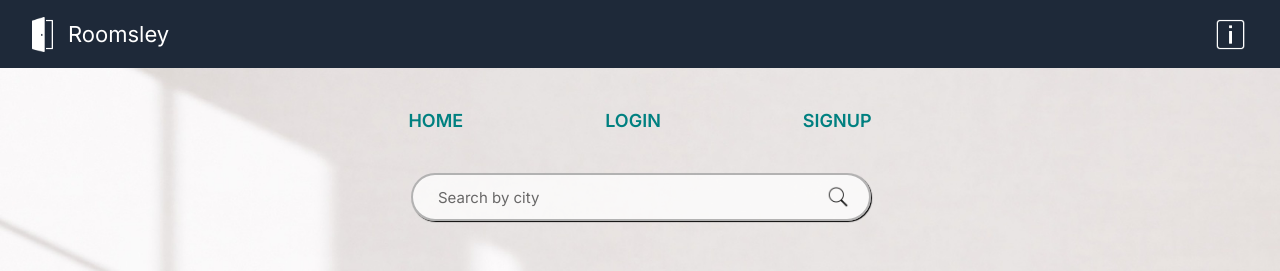
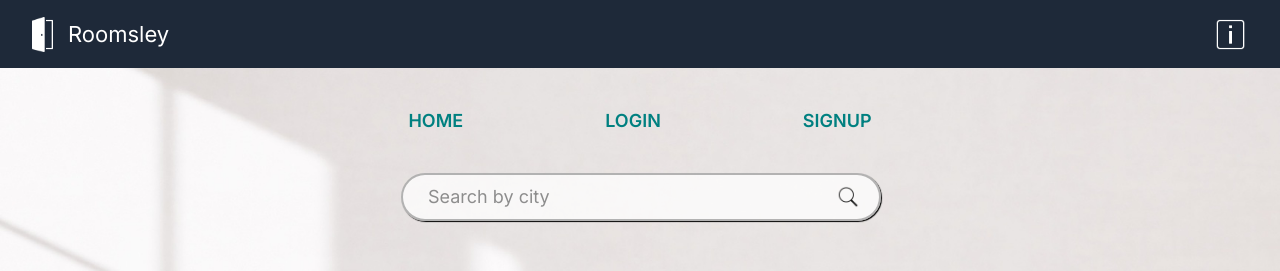
Before and after one commit to rohitkumar893/roomsley, a React (Vite) app: page / in a window 1280 px wide. Shown: the top 271 px of the page. Built offline with nearby package versions, Linux system fonts and the light colour scheme; no server answers.

Commit message:
update: homepage

```diff
--- a/src/App.css
+++ b/src/App.css
@@ -26,20 +26,6 @@ body{
   color:teal;
 }
 
-.second{
-  padding: 80px;
-  padding-top:150px;
-}
-
-.findrooms, .listrooms, .easydeal{
-  background-color: rgba(248, 244, 244, 0.9);
-  padding:30px;
-}
-
-.services{
-  margin-top: 50px;
-}
-
 
 .textlogo{
   text-shadow: #ababab 2px 2px 5px;
@@ -55,10 +41,6 @@ body{
 
 .firstlogo{
   filter:drop-shadow(5px 5px 40px rgb(255, 255, 255));
-}
-
-.findrooms{
-  margin-top: -50px;
 }
 
 .heading{
@@ -198,14 +180,14 @@ ul:hover{
   padding: 5px 25px;
   margin-right: -1.5rem;
   height: 48px;
-  width: 460px;
+  width: 480px;
   border-radius: 40px;
 }
 
 .search__input::-webkit-input-placeholder {
   font-weight: 400;
-  color: #686767;
-  font-size: 15px;
+  color: #8d8d8d;
+  font-size: 18px;
 }
 
 .search__button {
@@ -273,22 +255,6 @@ ul:hover{
 }
 
 
-@media(max-width:1200px){
-  .second{
-    padding: 30px;
-    padding-top:60px;
-    padding-bottom:60px;
-  }
-
-  .services{
-    margin-top: 60px;
-  }
-  .divider{
-    margin-top: 40px;
-  }
-}
-
-
 @media(max-width:1500px){
   .roomimg{
     height: 400px;
```
